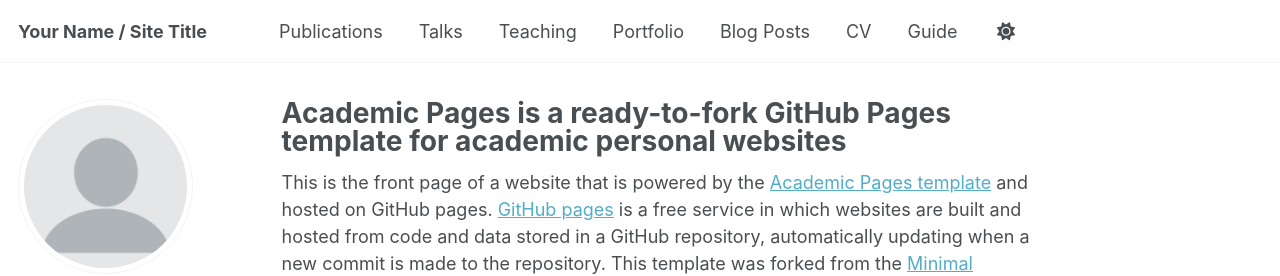
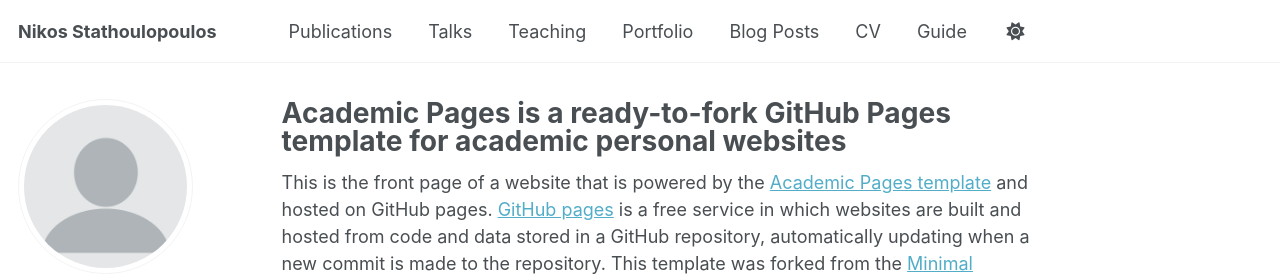
Before and after one commit to nstathou/nstathou.github.io, a Jekyll site: the page built from _pages/about.md, in a window 1280 px wide. Shown: the top 276 px of the page. Built offline with Jekyll 4.4.1, drawn with Linux system fonts in a browser that asks for light colours; some web fonts are replaced; a script that is not in the unit is left out.

Commit message:
update name

```diff
--- a/_config.yml
+++ b/_config.yml
@@ -9,7 +9,7 @@
 # Basic Site Settings
 locale                   : "en-US"
 site_theme               : "default" # Currently available options are "default", "air"
-title                    : "Your Name / Site Title"
+title                    : "Nikos Stathoulopoulos"
 title_separator          : "-"
 name                     : &name "Your Name"
 description              : &description "Your Name's academic portfolio"   # Update this with a general description of your site, this is the default if not overridden by a page
```
